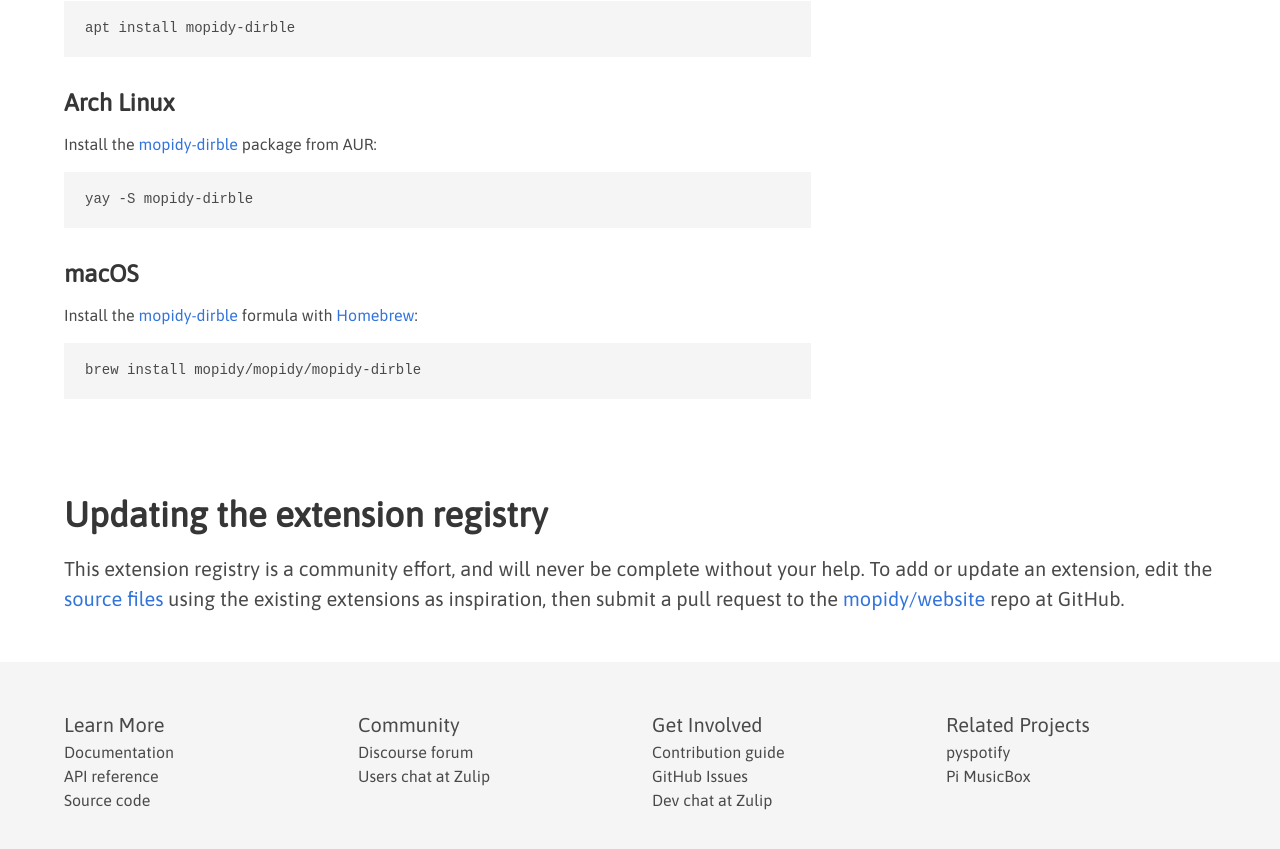
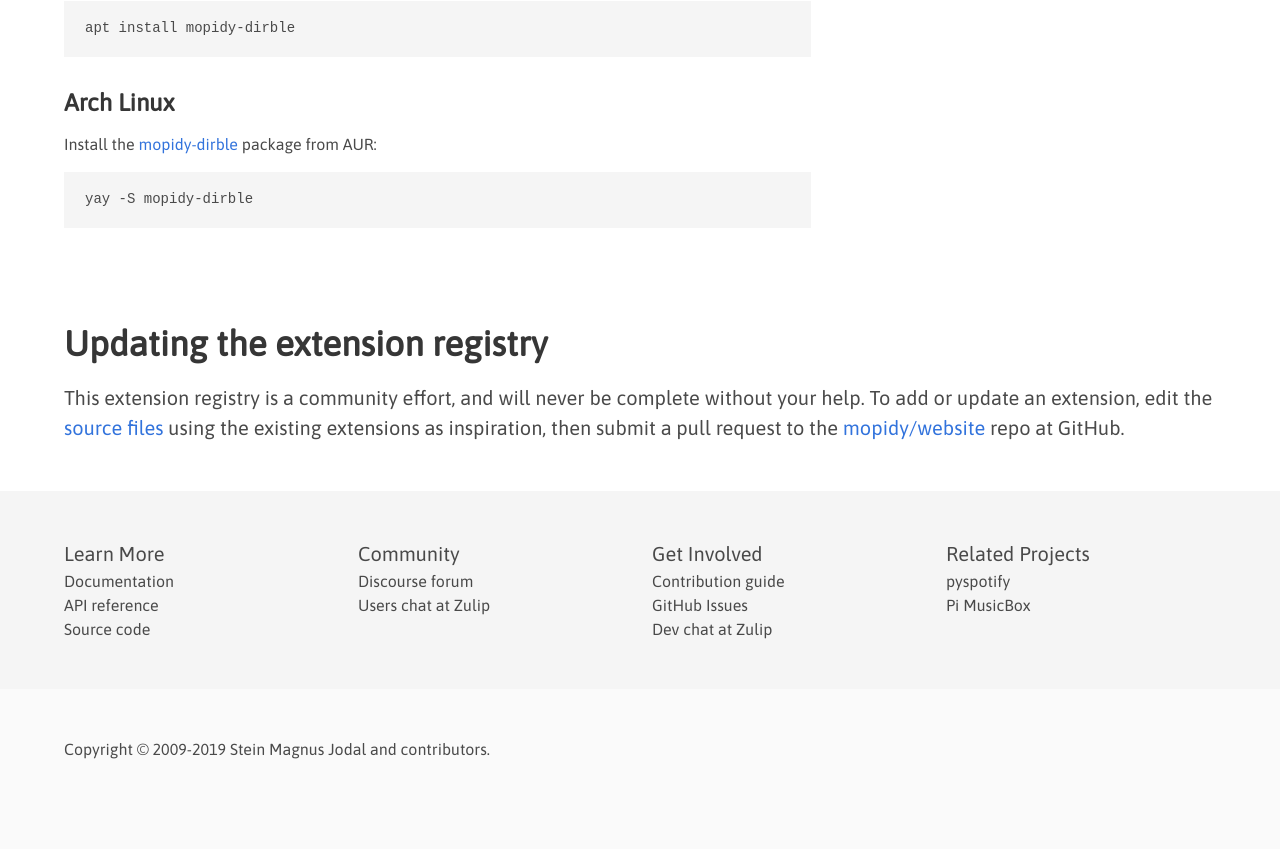
Before and after one commit to mopidy/website, a Jekyll site: the page built from _ext/dirble.md, in a window 1280 px wide and 900 px high, scrolled down 1022 px. Shown: the top 849 px of the window. Built offline with Jekyll 4.4.1, drawn with Linux system fonts in a browser that asks for light colours.

Commit message:
ext: Remove mopidy-dirble from Homebrew

```diff
--- a/_ext/dirble.md
+++ b/_ext/dirble.md
@@ -11,9 +11,6 @@
   apt-debian: mopidy-dirble
   apt-mopidy: mopidy-dirble
   arch-aur: mopidy-dirble
-  homebrew:
-    tap: mopidy/mopidy
-    formula: mopidy-dirble
 py3: false
 ---
 
```
